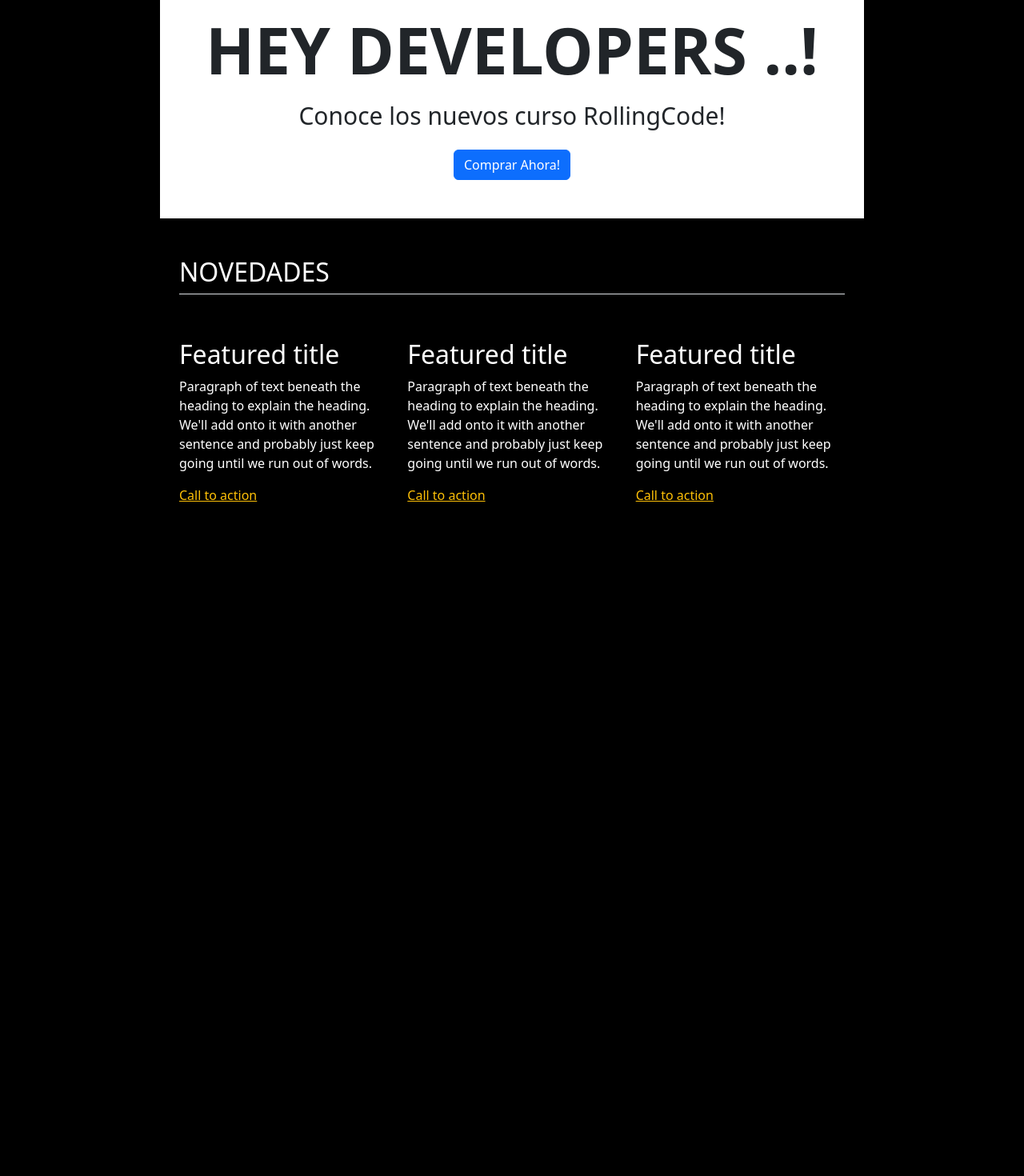
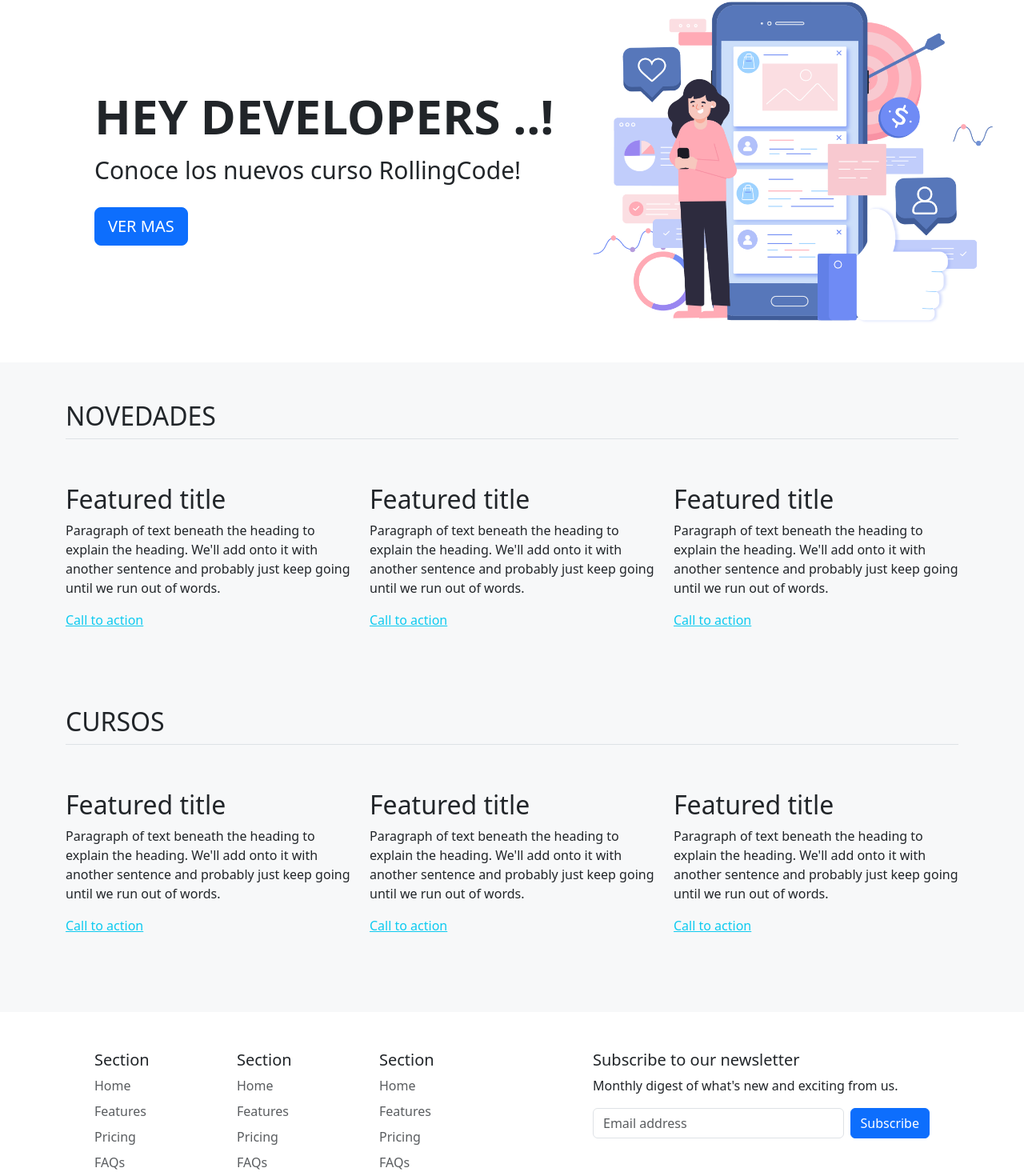
Before and after one commit to sebasvaldez/01-Tarea-Repaso-ReactJs, a React (Vite) app: page / in a window 1280 px wide. Shown: the part 102-1572 px from the top of the page at 80% size. Before the commit the page ends 829 px from the top, so only its background shows below. Built offline with nearby package versions, Linux system fonts and the light colour scheme.

Commit message:
Nuevo Diseño

```diff
--- a/src/App.jsx
+++ b/src/App.jsx
@@ -1,6 +1,7 @@
 
 import './styles/index.css';
 import './styles/features.css';
+import hero from '../src/assets/hero-img.png';
 
 const App = () => {
 
@@ -8,7 +9,7 @@
   return (
     <>
       <nav className="navbar navbar-expand-lg bg-dark" >
-        <div className="container-fluid">
+        <div className="container">
           <button
             className="navbar-toggler"
             type="button"
@@ -20,6 +21,7 @@
           >
           <span className="navbar-toggler-icon"></span>
           </button>
+
           <div className="collapse navbar-collapse" id="navbarSupportedContent">
             <ul className="navbar-nav me-auto mb-2 mb-lg-0">
               <li className="nav-item ">
@@ -52,43 +54,124 @@
           </div>
         </div>
       </nav>
-      <box>
-        <div className='bg-white p-5 text-center'>
-          <div style={{fontSize: '80px', fontWeight: 'bold'}}>HEY DEVELOPERS ..!</div>
+
+      <div className='container p-5'>
+        <div className='row'  style={{ justifyContent: 'center', alignItems: 'center'}}>
+          <div className='col-7'>
+            <div style={{fontSize: '60px', fontWeight: 'bold'}}>HEY DEVELOPERS ..!</div>
             <div style={{fontSize: '30px'}}>Conoce los nuevos curso RollingCode!</div>
-          <div style={{ marginTop: '20px'}}>
-            <button className='btn btn-primary'>Comprar Ahora!</button>
+            <button className='btn btn-primary btn-lg mt-4'>VER MAS</button>
+          </div>
+          <div className='col-5'>
+            <img src={hero} alt="header image" width={500}/>
           </div>
         </div>
-      </box>
+      </div>
 
-      <div className="container px-4 py-5" id="featured-3">
-        <h2 className="pb-2 border-bottom text-white">NOVEDADES</h2>
+      <div className="px-4 py-5 " id="featured-3" style={{ backgroundColor: '#f7f8f9'}}>
+        <div className='container'>
+          <h2 className="pb-2 border-bottom ">NOVEDADES</h2>
           <div className="row g-4 py-5 row-cols-1 row-cols-lg-3">
-          <div className="feature col text-white">
+            <div className="feature col ">
               <h3 className="fs-2">Featured title</h3>
               <p>Paragraph of text beneath the heading to explain the heading. We'll add onto it with another sentence and probably just keep going until we run out of words.</p>
-            <a href="#" className="text-warning">
+              <a href="#" className="text-info">
                 Call to action
               </a>
             </div>
-          <div className="feature col text-white">
+            <div className="feature col ">
               <h3 className="fs-2">Featured title</h3>
               <p>Paragraph of text beneath the heading to explain the heading. We'll add onto it with another sentence and probably just keep going until we run out of words.</p>
-            <a href="#" className="text-warning">
+              <a href="#" className="text-info">
                 Call to action
               </a>
             </div>
-          <div className="feature col text-white">
+            <div className="feature col ">
               <h3 className="fs-2">Featured title</h3>
               <p>Paragraph of text beneath the heading to explain the heading. We'll add onto it with another sentence and probably just keep going until we run out of words.</p>
-            <a href="#" className="text-warning">
+              <a href="#" className="text-info">
                 Call to action
+              </a>
+            </div>
+          </div>
 
+          <h2 className="pb-2 border-bottom pt-5 ">CURSOS</h2>
+          <div className="row g-4 py-5 row-cols-1 row-cols-lg-3">
+            <div className="feature col ">
+              <h3 className="fs-2">Featured title</h3>
+              <p>Paragraph of text beneath the heading to explain the heading. We'll add onto it with another sentence and probably just keep going until we run out of words.</p>
+              <a href="#" className="text-info">
+                Call to action
+              </a>
+            </div>
+            <div className="feature col ">
+              <h3 className="fs-2">Featured title</h3>
+              <p>Paragraph of text beneath the heading to explain the heading. We'll add onto it with another sentence and probably just keep going until we run out of words.</p>
+              <a href="#" className="text-info">
+                Call to action
+              </a>
+            </div>
+            <div className="feature col ">
+              <h3 className="fs-2">Featured title</h3>
+              <p>Paragraph of text beneath the heading to explain the heading. We'll add onto it with another sentence and probably just keep going until we run out of words.</p>
+              <a href="#" className="text-info">
+                Call to action
               </a>
             </div>
           </div>
         </div>
+      </div>
+
+
+      <footer className="py-5 px-5 bg-white container">
+        <div className="row">
+          <div className="col-6 col-md-2 mb-3">
+            <h5>Section</h5>
+            <ul className="nav flex-column">
+              <li className="nav-item mb-2"><a href="#" className="nav-link p-0 text-body-secondary">Home</a></li>
+              <li className="nav-item mb-2"><a href="#" className="nav-link p-0 text-body-secondary">Features</a></li>
+              <li className="nav-item mb-2"><a href="#" className="nav-link p-0 text-body-secondary">Pricing</a></li>
+              <li className="nav-item mb-2"><a href="#" className="nav-link p-0 text-body-secondary">FAQs</a></li>
+              <li className="nav-item mb-2"><a href="#" className="nav-link p-0 text-body-secondary">About</a></li>
+            </ul>
+          </div>
+
+          <div className="col-6 col-md-2 mb-3">
+            <h5>Section</h5>
+            <ul className="nav flex-column">
+              <li className="nav-item mb-2"><a href="#" className="nav-link p-0 text-body-secondary">Home</a></li>
+              <li className="nav-item mb-2"><a href="#" className="nav-link p-0 text-body-secondary">Features</a></li>
+              <li className="nav-item mb-2"><a href="#" className="nav-link p-0 text-body-secondary">Pricing</a></li>
+              <li className="nav-item mb-2"><a href="#" className="nav-link p-0 text-body-secondary">FAQs</a></li>
+              <li className="nav-item mb-2"><a href="#" className="nav-link p-0 text-body-secondary">About</a></li>
+            </ul>
+          </div>
+
+          <div className="col-6 col-md-2 mb-3">
+            <h5>Section</h5>
+            <ul className="nav flex-column">
+              <li className="nav-item mb-2"><a href="#" className="nav-link p-0 text-body-secondary">Home</a></li>
+              <li className="nav-item mb-2"><a href="#" className="nav-link p-0 text-body-secondary">Features</a></li>
+              <li className="nav-item mb-2"><a href="#" className="nav-link p-0 text-body-secondary">Pricing</a></li>
+              <li className="nav-item mb-2"><a href="#" className="nav-link p-0 text-body-secondary">FAQs</a></li>
+              <li className="nav-item mb-2"><a href="#" className="nav-link p-0 text-body-secondary">About</a></li>
+            </ul>
+          </div>
+
+          <div className="col-md-5 offset-md-1 mb-3">
+            <form>
+              <h5>Subscribe to our newsletter</h5>
+              <p>Monthly digest of what's new and exciting from us.</p>
+              <div className="d-flex flex-column flex-sm-row w-100 gap-2">
+                <label for="newsletter1" className="visually-hidden">Email address</label>
+                <input id="newsletter1" type="text" className="form-control" placeholder="Email address" />
+                <button className="btn btn-primary" type="button">Subscribe</button>
+              </div>
+            </form>
+          </div>
+        </div>
+      </footer>
+
     </>
   );
 }
--- a/src/styles/index.css
+++ b/src/styles/index.css
@@ -1,11 +1,11 @@
 body, html {
     margin: 0 auto;
-    padding: 0 100px;
-    background-color: #000;
+    padding: 0px;
+    background-color: #ffffff;
 }
 
 .banner {
-    border: 2px solid #000;
+    border: 2px solid #2f1c1c;
 }
 
 .bg-banner {
```
Also changed, not shown: src/assets/hero-img.png (added). Lines whose indentation alone changed are shown as unchanged.
